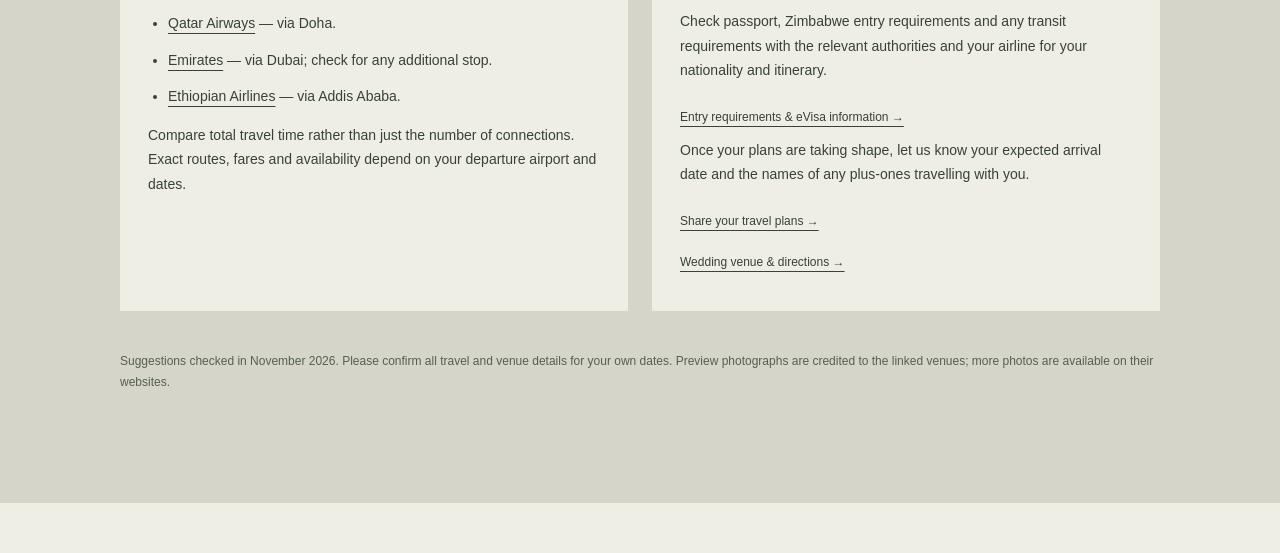
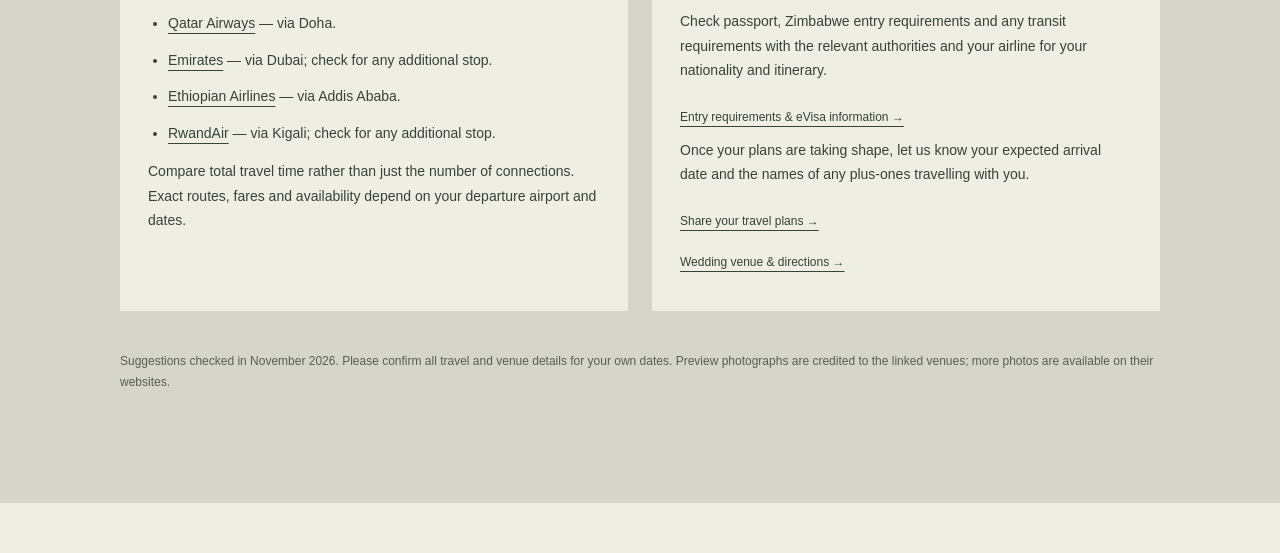
Before and after one commit to SimbaNyakambangwe/my-first-static-web-app, a website: page src/international.html in a window 1280 px wide. Shown: the part 1895-2448 px from the top of the page. Drawn offline with Linux system fonts and the light colour scheme.

Commit message:
Add RwandAir to alternative flight connections
Co-authored-by: Copilot App <223556219+Copilot@users.noreply.github.com>

```diff
--- a/src/international.html
+++ b/src/international.html
@@ -76,6 +76,7 @@
             <li><a href="https://www.qatarairways.com/en/destinations/flights-to-harare/from-london.html" target="_blank" rel="noopener noreferrer">Qatar Airways<span class="visually-hidden"> (opens in a new tab)</span></a> &mdash; via Doha.</li>
             <li><a href="https://www.emirates.com/zw/english/destinations/lhr/hre/flights-from-london-heathrow-to-harare/" target="_blank" rel="noopener noreferrer">Emirates<span class="visually-hidden"> (opens in a new tab)</span></a> &mdash; via Dubai; check for any additional stop.</li>
             <li><a href="https://www.ethiopianairlines.com/en-gb/flights-from-london-to-harare" target="_blank" rel="noopener noreferrer">Ethiopian Airlines<span class="visually-hidden"> (opens in a new tab)</span></a> &mdash; via Addis Ababa.</li>
+            <li><a href="https://flights.rwandair.com/en/flights-from-london-to-harare" target="_blank" rel="noopener noreferrer">RwandAir<span class="visually-hidden"> (opens in a new tab)</span></a> &mdash; via Kigali; check for any additional stop.</li>
           </ul>
           <p>Compare total travel time rather than just the number of connections. Exact routes, fares and availability depend on your departure airport and dates.</p>
         </article>
```
Also changed, not shown: readme.md.
